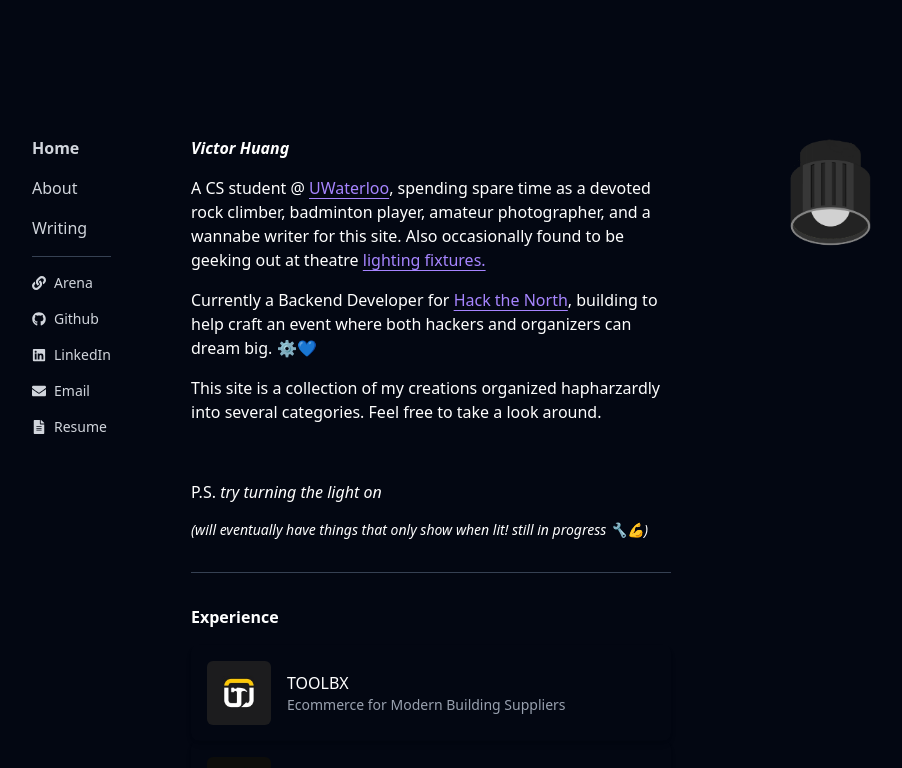
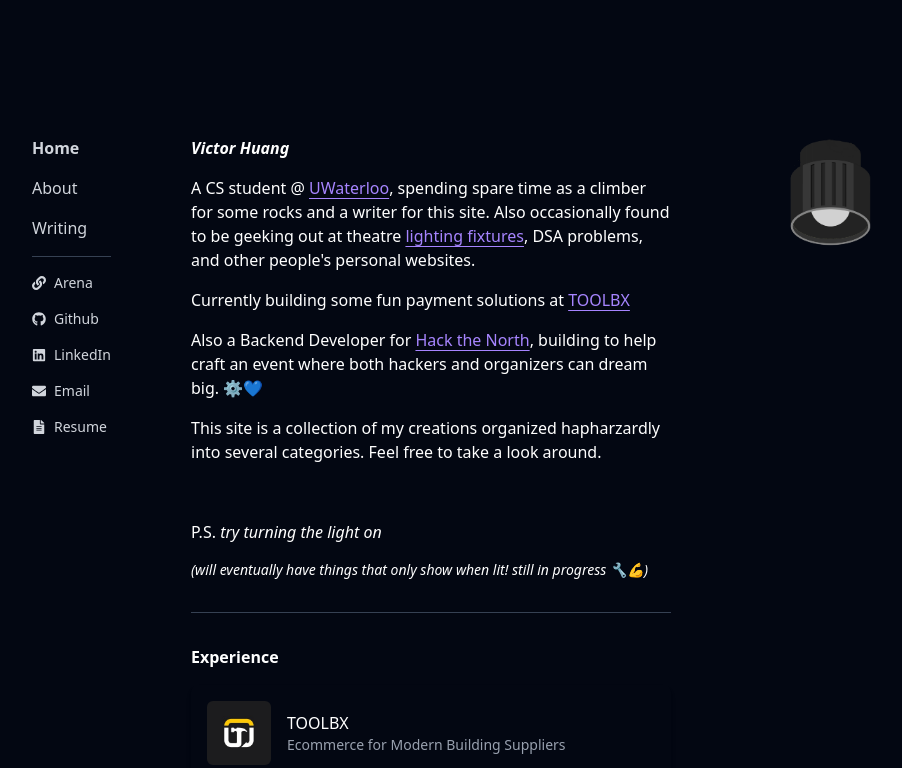
Before and after one commit to vichua2006/personal-site, a React (Vite) app: page / in a window 1280 px wide. Shown: the top 768 px of the page, without its empty margins (209-1111 px from the left). Built offline with nearby package versions, Linux system fonts and the light colour scheme.

Commit message:
chore: update desc copy

```diff
--- a/src/pages/Home.tsx
+++ b/src/pages/Home.tsx
@@ -36,18 +36,29 @@
           UWaterloo
         </a>
         , spending spare
-        time as a devoted rock climber, badminton player, amateur photographer,
-        and a wannabe writer for this site. Also occasionally found to be
+        time as a climber for some rocks and a writer for this site. Also occasionally found to be
         geeking out at theatre{" "}
         <a
           href="https://www.martin.com/en/products/mac-aura"
           className="z-50 text-violet-400 underline underline-offset-4"
         >
-          lighting fixtures.
+          lighting fixtures
+        </a>
+        , DSA problems, and other people's personal websites.
+      </p>
+
+      <p className="my-4">
+        Currently building some fun payment solutions at {" "}
+        <a
+          href="https://toolbx.com/"
+          className="z-50 text-violet-400 underline underline-offset-4"
+        >
+          TOOLBX
         </a>
       </p>
+
       <p className="my-4">
-        Currently a Backend Developer for{" "}
+        Also a Backend Developer for{" "}
         <a
           href="https://hackthenorth.com/"
           className="z-50 text-violet-400 underline underline-offset-4"
```
